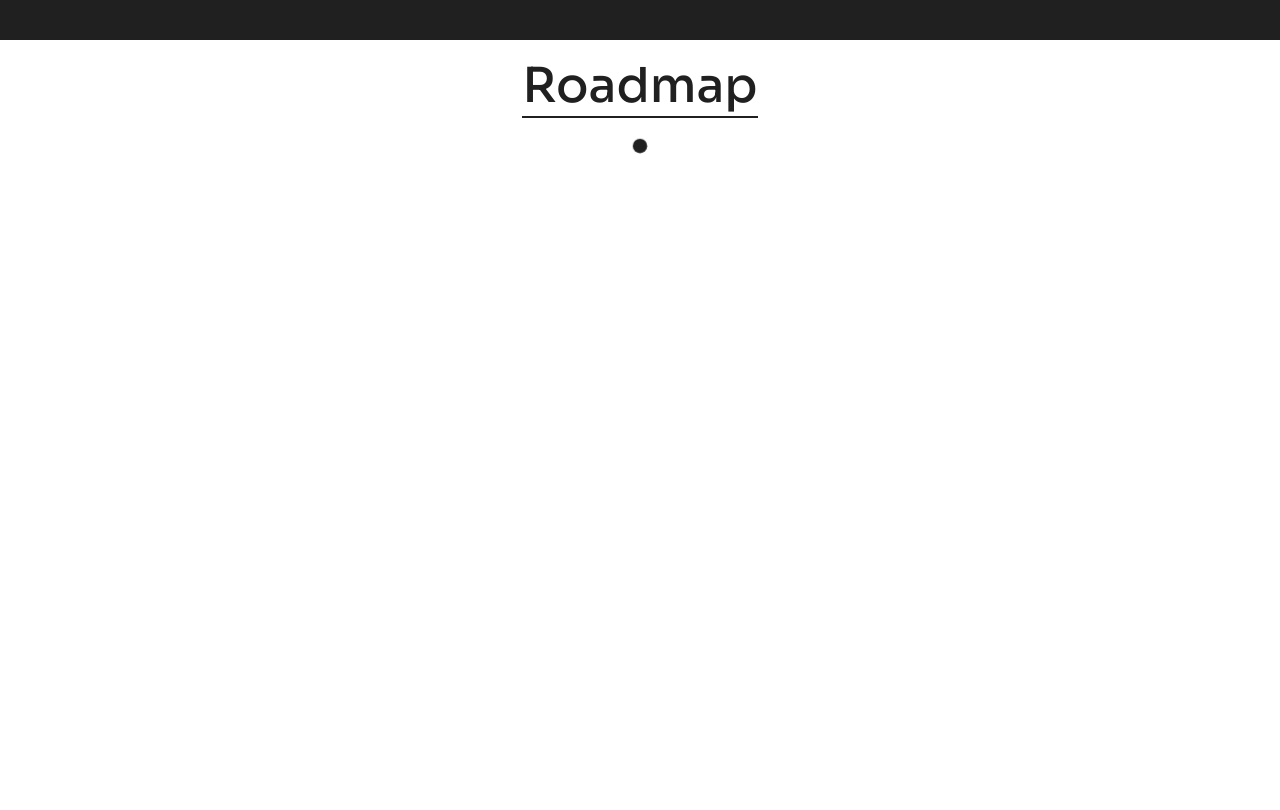
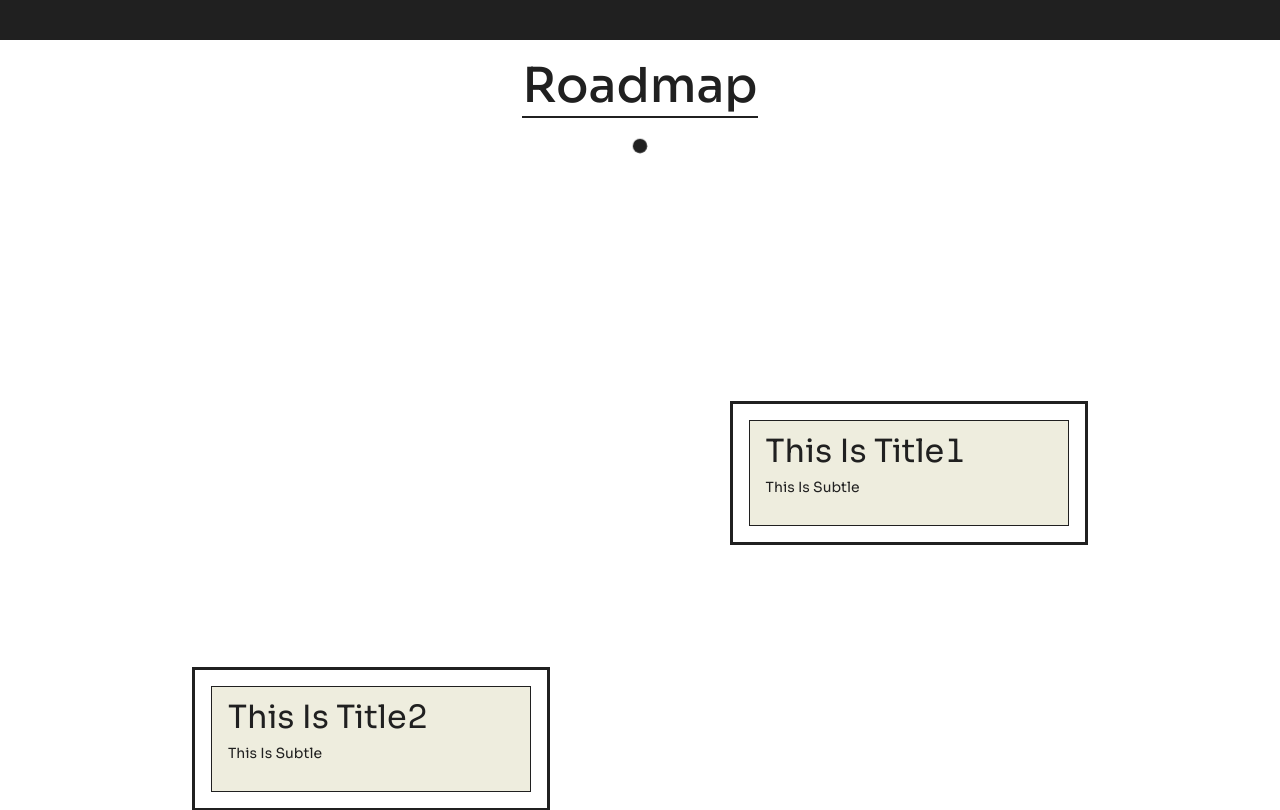
Before and after one commit to alohadancemeow/next-nft-collection, a Next.js app: page / in a window 1280 px wide. Shown: the part 1560-2370 px from the top of the page. Built offline with nearby package versions, Linux system fonts and the light colour scheme; a web font is replaced by a local one.

Commit message:
item's card

```diff
--- a/components/Roadmap/index.jsx
+++ b/components/Roadmap/index.jsx
@@ -1,14 +1,77 @@
-import React from 'react'
+import React, { useRef, useLayoutEffect } from 'react'
 import DrawSvg from './DrawSvg'
+
+import gsap from 'gsap'
+import ScrollTrigger from 'gsap/dist/ScrollTrigger'
 
 import {
   Section,
   Title,
   Container,
   SvgContainer,
+  Items,
+  Item,
+  ItemContainer,
+  Box,
+  Subtitle,
+  Text
 } from './styles'
 
+// item's card
+const RoadmapItems = ({ title, subtext, addToRef }) => (
+  <Item ref={addToRef}>
+    <ItemContainer>
+      <Box>
+        <Subtitle>{title}</Subtitle>
+        <Text>{subtext}</Text>
+      </Box>
+    </ItemContainer>
+  </Item>
+)
+
 const RoadmapSection = () => {
+
+  // gsap
+  gsap.registerPlugin(ScrollTrigger)
+
+  // useRef
+  const revealRef = useRef([])
+  revealRef.current = []
+
+  const addToRef = (el) => {
+    if (el && !revealRef.current.includes(el)) {
+      revealRef.current.push(el)
+    }
+  }
+
+  // llayout effect
+  useLayoutEffect(() => {
+    // console.log(revealRef);
+
+    let timeline = gsap.timeline()
+
+    revealRef.current.forEach((el, index) => {
+      timeline.fromTo(el.childNodes[0],
+        { y: '0' },
+        {
+          y: '-30%',
+          scrollTrigger: {
+            id: `section-${index + 1}`,
+            trigger: el,
+            start: 'top center+=200px',
+            end: 'bottom center',
+            scrub: true,
+            // markers: true
+          }
+        }
+      )
+    })
+
+    return () => {
+      if (timeline) timeline.kill()
+    };
+  }, [])
+
   return (
     <Section>
       <Title>Roadmap</Title>
@@ -17,6 +80,14 @@ const RoadmapSection = () => {
         <SvgContainer>
           <DrawSvg />
         </SvgContainer>
+        <Items>
+          <Item>&nbsp;</Item>
+          <RoadmapItems addToRef={addToRef} title='this is title1' subtext='this is subtle' />
+          <RoadmapItems addToRef={addToRef} title='this is title2' subtext='this is subtle' />
+          <RoadmapItems addToRef={addToRef} title='this is title3' subtext='this is subtle' />
+          <RoadmapItems addToRef={addToRef} title='this is title4' subtext='this is subtle' />
+          <RoadmapItems addToRef={addToRef} title='this is title5' subtext='this is subtle' />
+        </Items>
       </Container>
     </Section>
   )
--- a/components/Roadmap/styles.js
+++ b/components/Roadmap/styles.js
@@ -37,3 +37,60 @@ export const SvgContainer = styled.div`
     justify-content: center;
     align-items: center;
 `
+
+export const Items = styled.ul`
+    list-style: none;
+    width: 100%;
+    height: 100%;
+    /* background-color: aliceblue; */
+
+    display: flex;
+    flex-direction: column;
+    justify-content: center;
+    align-items: center;
+
+    &>*:nth-of-type(2n +1) {
+        justify-content: start;
+    }
+    &>*:nth-of-type(2n) {
+        justify-content: end;
+    }
+`
+
+export const Item = styled.li`
+    width: 100%;
+    height: 100%;
+    display: flex;
+`
+
+export const ItemContainer = styled.div`
+    width: 40%;
+    height: fit-content;
+    padding: 1rem;
+    border: 3px solid ${({ theme }) => theme.textColors.text};
+`
+
+export const Box = styled.p`
+    height: fit-content;
+    padding: 1rem;
+    position: relative;
+    color: ${({ theme }) => theme.textColors.text};
+    background-color: ${({ theme }) => theme.textColors.carouselColor};
+    border: 1px solid ${({ theme }) => theme.textColors.text};
+`
+
+export const Subtitle = styled.span`
+    display: block;
+    font-size: ${({ theme }) => theme.fonts.xl};
+    text-transform: capitalize;
+    color: ${({ theme }) => theme.textColors.text};
+`
+
+export const Text = styled.span`
+    display: block;
+    margin: 0.5rem 0;
+    font-size: ${({ theme }) => theme.fonts.sm};
+    text-transform: capitalize;
+    color: ${({ theme }) => theme.textColors.text};
+    font-weight: 400;
+`
```
